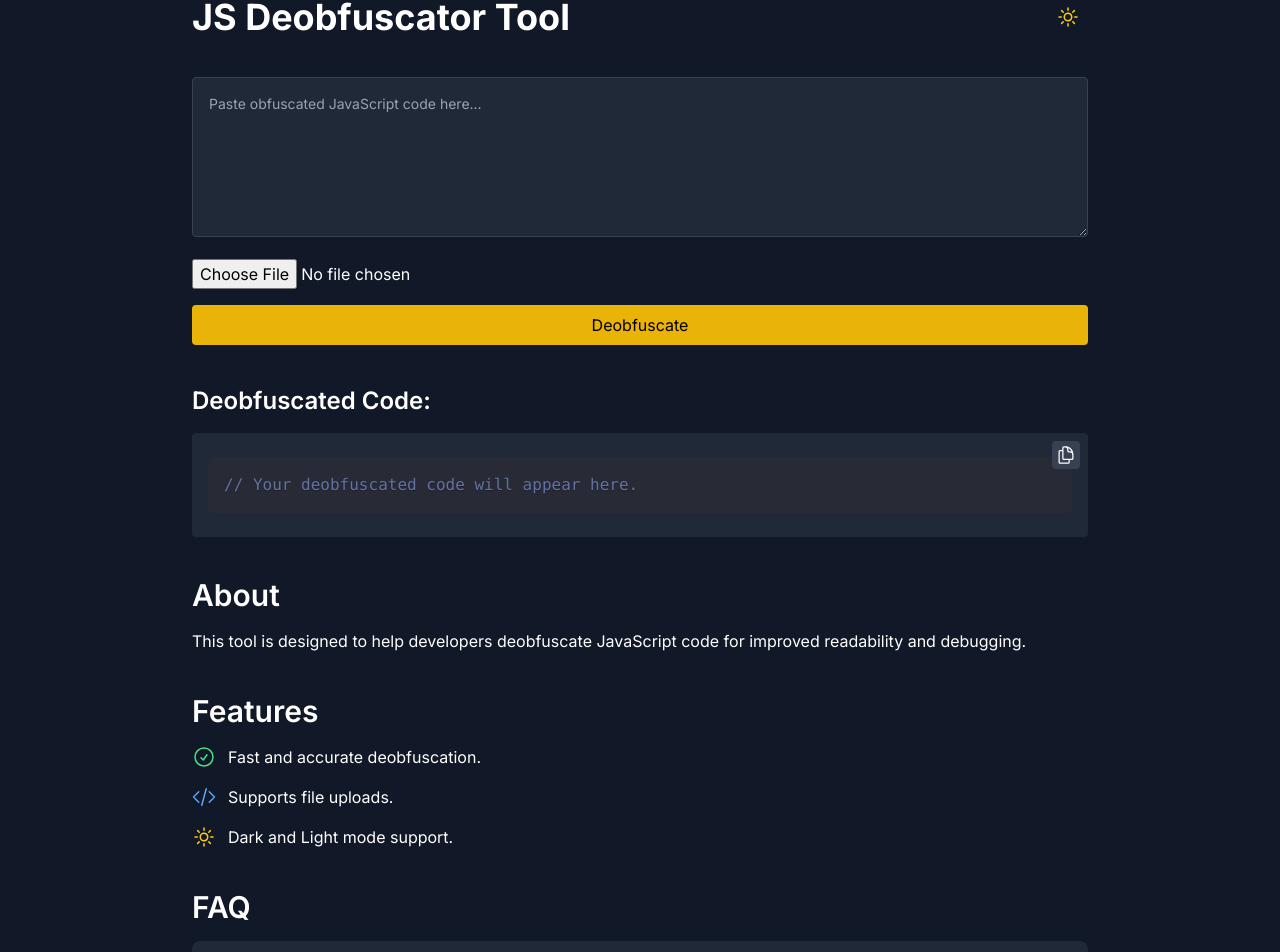
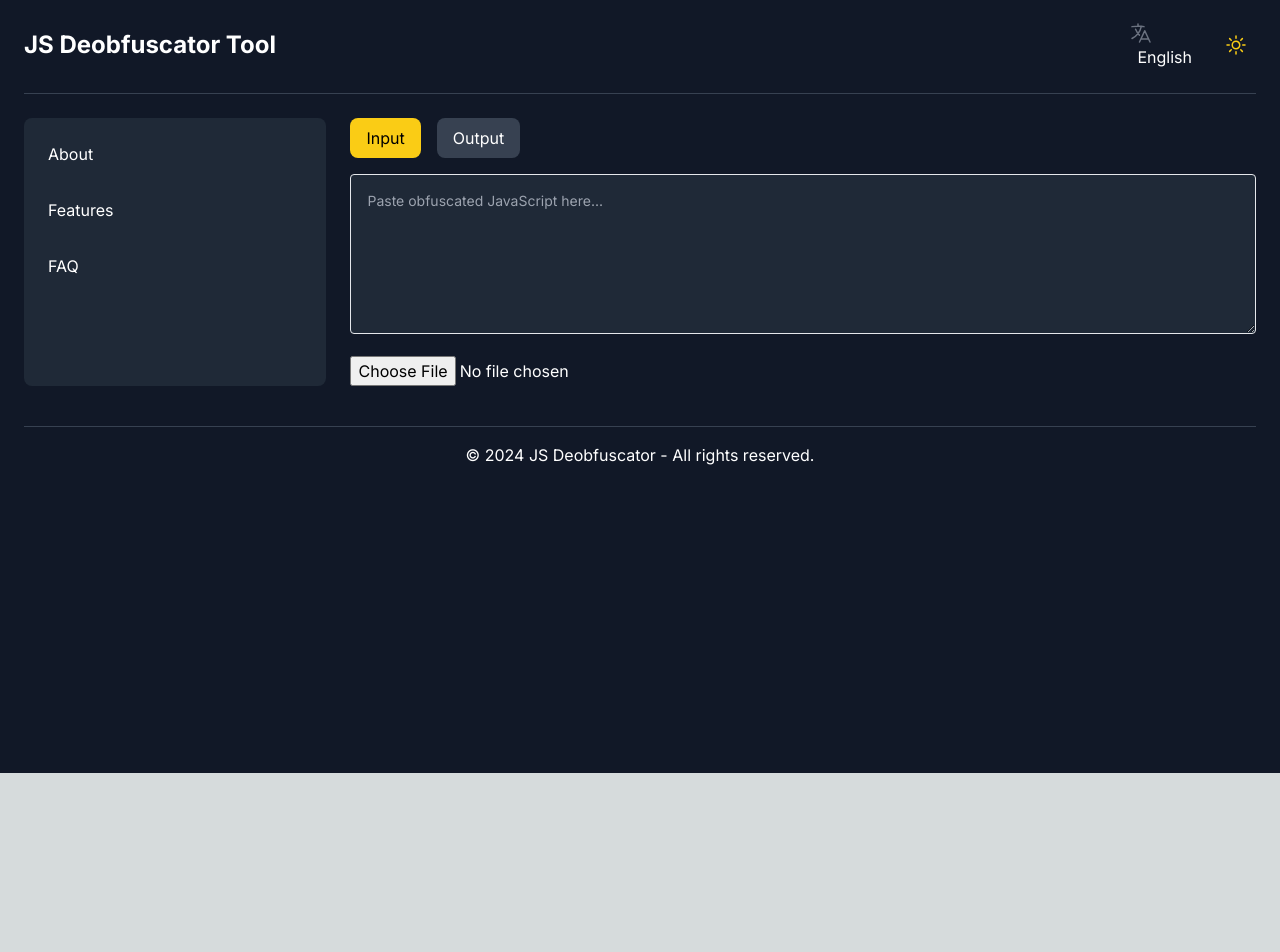
Before and after one commit to ltxstudio/js-deobfuscator, a Next.js app: page / in a window 1280 px wide. Shown: the part 27-979 px from the top of the page. After the commit the page ends 800 px from the top, so only its background shows below. Built offline with nearby package versions, Linux system fonts and the light colour scheme.

Commit message:
Update page.js

```diff
--- a/app/page.js
+++ b/app/page.js
@@ -2,31 +2,47 @@
 
 import { useState } from 'react';
 import { deobfuscateCode } from '../utils/deobfuscate';
+import prettier from 'prettier/standalone';
+import parserBabel from 'prettier/parser-babel';
+import { Tab } from '@headlessui/react';
 import { Disclosure } from '@headlessui/react';
 import {
   SunIcon,
   MoonIcon,
   ChevronUpIcon,
   DocumentDuplicateIcon,
+  DownloadIcon,
   ArrowUpTrayIcon,
+  LanguageIcon,
+  AdjustmentsHorizontalIcon,
   CodeBracketIcon,
-  CheckCircleIcon,
 } from '@heroicons/react/24/outline';
 import { Prism as SyntaxHighlighter } from 'react-syntax-highlighter';
 import { dracula, prism } from 'react-syntax-highlighter/dist/cjs/styles/prism';
+import { motion } from 'framer-motion';
+
+const themes = {
+  dark: dracula,
+  light: prism,
+};
 
 export default function Home() {
   const [inputCode, setInputCode] = useState('');
   const [outputCode, setOutputCode] = useState('');
   const [error, setError] = useState('');
   const [theme, setTheme] = useState('dark');
+  const [language, setLanguage] = useState('English');
 
   const handleDeobfuscate = () => {
     try {
-      const result = deobfuscateCode(inputCode);
-      setOutputCode(result);
+      const deobfuscated = deobfuscateCode(inputCode);
+      const formatted = prettier.format(deobfuscated, {
+        parser: 'babel',
+        plugins: [parserBabel],
+      });
+      setOutputCode(formatted);
       setError('');
-    } catch {
+    } catch (err) {
       setError('Failed to deobfuscate. Please check your input.');
     }
   };
@@ -45,8 +61,24 @@ export default function Home() {
     alert('Code copied to clipboard!');
   };
 
+  const downloadOutput = () => {
+    const blob = new Blob([outputCode], { type: 'text/javascript' });
+    const url = URL.createObjectURL(blob);
+    const link = document.createElement('a');
+    link.href = url;
+    link.download = 'deobfuscated.js';
+    link.click();
+    URL.revokeObjectURL(url);
+  };
+
   const toggleTheme = () => {
     setTheme((prev) => (prev === 'dark' ? 'light' : 'dark'));
+  };
+
+  const switchLanguage = () => {
+    setLanguage((prev) =>
+      prev === 'English' ? 'Spanish' : 'English'
+    ); // Extend for other languages.
   };
 
   return (
@@ -55,137 +87,108 @@ export default function Home() {
         theme === 'dark' ? 'bg-gray-900 text-white' : 'bg-white text-gray-900'
       } p-6`}
     >
-      <div className="max-w-4xl mx-auto">
-        {/* Header */}
-        <header className="flex justify-between items-center mb-10">
-          <h1 className="text-4xl font-bold">JS Deobfuscator Tool</h1>
-          <button
-            onClick={toggleTheme}
-            className="p-2 rounded-full hover:bg-gray-700"
-          >
+      {/* Navbar */}
+      <nav className="flex justify-between items-center py-4 mb-6 border-b border-gray-700">
+        <h1 className="text-2xl font-bold">JS Deobfuscator Tool</h1>
+        <div className="flex space-x-4">
+          <button onClick={switchLanguage} className="p-2">
+            <LanguageIcon className="h-6 w-6 text-gray-500" />
+            <span className="ml-2">{language}</span>
+          </button>
+          <button onClick={toggleTheme} className="p-2 rounded-full hover:bg-gray-700">
             {theme === 'dark' ? (
               <SunIcon className="h-6 w-6 text-yellow-400" />
             ) : (
               <MoonIcon className="h-6 w-6 text-gray-800" />
             )}
           </button>
-        </header>
+        </div>
+      </nav>
 
-        {/* Input Section */}
-        <section className="mb-10">
+      {/* Sidebar + Main Sections */}
+      <div className="flex gap-6">
+        {/* Sidebar */}
+        <aside className="w-1/4 bg-gray-800 p-4 rounded-lg">
+          <nav className="space-y-4">
+            <a href="#about" className="block p-2 hover:bg-gray-700 rounded">
+              About
+            </a>
+            <a href="#features" className="block p-2 hover:bg-gray-700 rounded">
+              Features
+            </a>
+            <a href="#faq" className="block p-2 hover:bg-gray-700 rounded">
+              FAQ
+            </a>
+          </nav>
+        </aside>
+
+        {/* Main Content */}
+        <section className="w-3/4">
+          <Tab.Group>
+            <Tab.List className="flex space-x-4 mb-4">
+              <Tab
+                className={({ selected }) =>
+                  `py-2 px-4 rounded-lg ${
+                    selected ? 'bg-yellow-400 text-black' : 'bg-gray-700 text-white'
+                  }`
+                }
+              >
+                Input
+              </Tab>
+              <Tab
+                className={({ selected }) =>
+                  `py-2 px-4 rounded-lg ${
+                    selected ? 'bg-yellow-400 text-black' : 'bg-gray-700 text-white'
+                  }`
+                }
+              >
+                Output
+              </Tab>
+            </Tab.List>
+            <Tab.Panels>
+              <Tab.Panel>
                 <textarea
-            placeholder="Paste obfuscated JavaScript code here..."
+                  placeholder="Paste obfuscated JavaScript here..."
                   value={inputCode}
                   onChange={(e) => setInputCode(e.target.value)}
                   className={`w-full h-40 p-4 text-sm ${
-              theme === 'dark' ? 'bg-gray-800 border-gray-700' : 'bg-gray-200'
-            } border rounded mb-4 focus:outline-none focus:ring-2 focus:ring-yellow-400`}
+                    theme === 'dark' ? 'bg-gray-800' : 'bg-gray-200'
+                  } border rounded`}
                 />
                 <input
                   type="file"
                   onChange={handleFileUpload}
-            className="mb-4"
+                  className="block mt-4"
                   accept=".js"
                 />
-          {error && <p className="text-red-400 text-sm mb-4">{error}</p>}
-          <button
-            onClick={handleDeobfuscate}
-            className="w-full bg-yellow-500 text-black py-2 rounded hover:bg-yellow-600 transition"
-          >
-            Deobfuscate
-          </button>
-        </section>
+              </Tab.Panel>
 
-        {/* Output Section */}
-        <section className="mb-10">
-          <h2 className="text-2xl font-semibold mb-4">Deobfuscated Code:</h2>
-          <div className="relative bg-gray-800 p-4 rounded">
+              <Tab.Panel>
+                <div className="relative">
                   <SyntaxHighlighter
                     language="javascript"
-              style={theme === 'dark' ? dracula : prism}
+                    style={themes[theme]}
                     wrapLongLines
                   >
                     {outputCode || '// Your deobfuscated code will appear here.'}
                   </SyntaxHighlighter>
-            <button
-              onClick={copyToClipboard}
-              className="absolute top-2 right-2 p-1 bg-gray-700 rounded hover:bg-gray-600"
-            >
+                  <div className="absolute top-2 right-2 flex space-x-2">
+                    <button onClick={copyToClipboard} className="p-2 bg-gray-700 rounded">
                       <DocumentDuplicateIcon className="h-5 w-5 text-white" />
                     </button>
+                    <button onClick={downloadOutput} className="p-2 bg-gray-700 rounded">
+                      <DownloadIcon className="h-5 w-5 text-white" />
+                    </button>
                   </div>
-        </section>
-
-        {/* About Section */}
-        <section className="mb-10">
-          <h2 className="text-3xl font-semibold mb-4">About</h2>
-          <p>
-            This tool is designed to help developers deobfuscate JavaScript code
-            for improved readability and debugging.
-          </p>
-        </section>
-
-        {/* Features Section */}
-        <section className="mb-10">
-          <h2 className="text-3xl font-semibold mb-4">Features</h2>
-          <ul className="space-y-4">
-            <li className="flex items-center gap-3">
-              <CheckCircleIcon className="h-6 w-6 text-green-400" />
-              Fast and accurate deobfuscation.
-            </li>
-            <li className="flex items-center gap-3">
-              <CodeBracketIcon className="h-6 w-6 text-blue-400" />
-              Supports file uploads.
-            </li>
-            <li className="flex items-center gap-3">
-              <SunIcon className="h-6 w-6 text-yellow-400" />
-              Dark and Light mode support.
-            </li>
-          </ul>
-        </section>
-
-        {/* FAQ Section */}
-        <section className="mb-10">
-          <h2 className="text-3xl font-semibold mb-4">FAQ</h2>
-          <Disclosure>
-            {({ open }) => (
-              <>
-                <Disclosure.Button className="flex w-full justify-between bg-gray-800 px-4 py-2 rounded-lg mb-2">
-                  <span>What is code deobfuscation?</span>
-                  <ChevronUpIcon
-                    className={`${
-                      open ? 'transform rotate-180' : ''
-                    } h-5 w-5 text-yellow-400`}
-                  />
-                </Disclosure.Button>
-                <Disclosure.Panel className="bg-gray-700 p-4 text-gray-300 rounded-lg">
-                  Code deobfuscation transforms obfuscated code into readable
-                  code.
-                </Disclosure.Panel>
-              </>
-            )}
-          </Disclosure>
-
-          <Disclosure>
-            {({ open }) => (
-              <>
-                <Disclosure.Button className="flex w-full justify-between bg-gray-800 px-4 py-2 rounded-lg mb-2">
-                  <span>Is deobfuscation always accurate?</span>
-                  <ChevronUpIcon
-                    className={`${
-                      open ? 'transform rotate-180' : ''
-                    } h-5 w-5 text-yellow-400`}
-                  />
-                </Disclosure.Button>
-                <Disclosure.Panel className="bg-gray-700 p-4 text-gray-300 rounded-lg">
-                  Deobfuscation is accurate but may need manual review in some
-                  cases.
-                </Disclosure.Panel>
-              </>
-            )}
-          </Disclosure>
+                </div>
+              </Tab.Panel>
+            </Tab.Panels>
+          </Tab.Group>
         </section>
       </div>
+      <footer className="text-center py-4 mt-10 border-t border-gray-700">
+        <p>© 2024 JS Deobfuscator - All rights reserved.</p>
+      </footer>
     </main>
   );
 }
```
Lines whose indentation alone changed are shown as unchanged.
